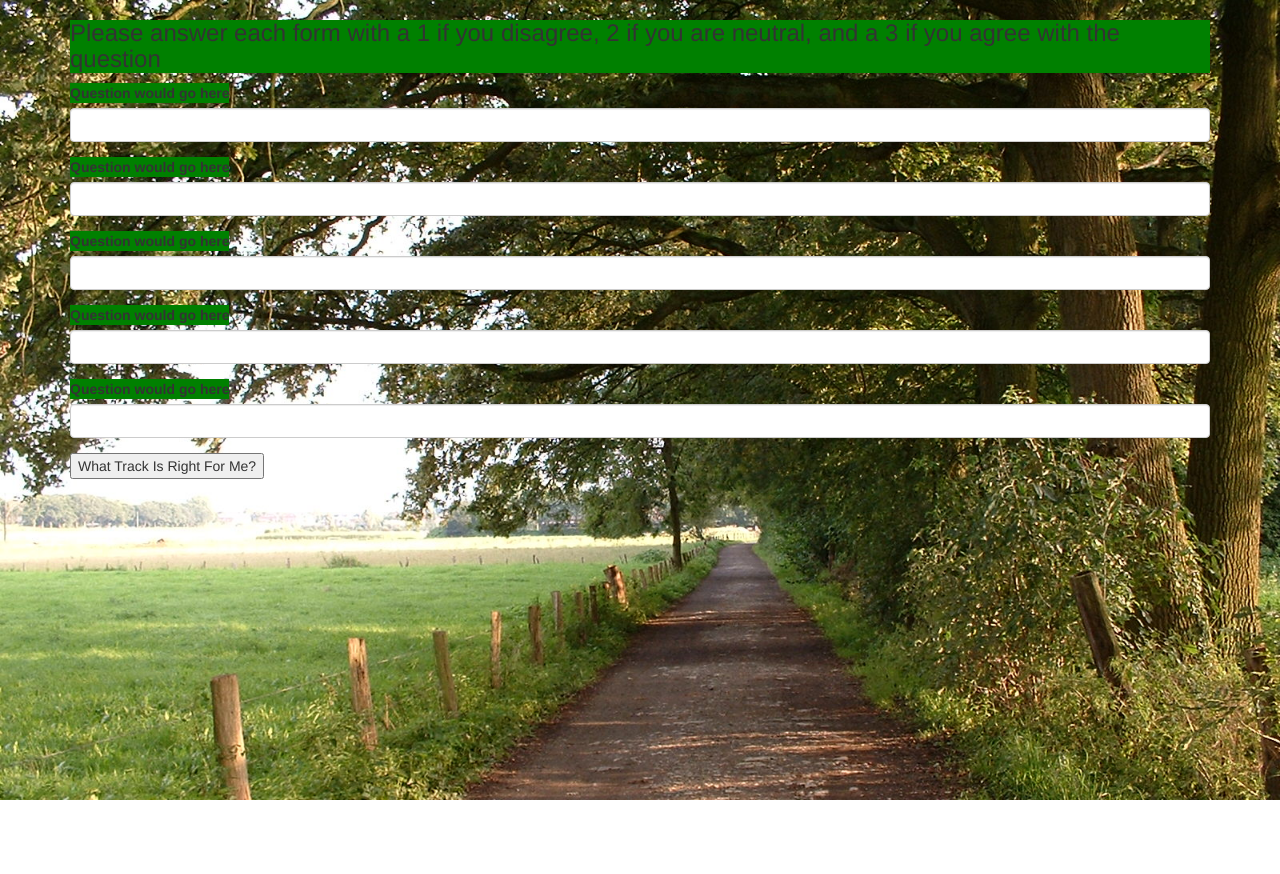
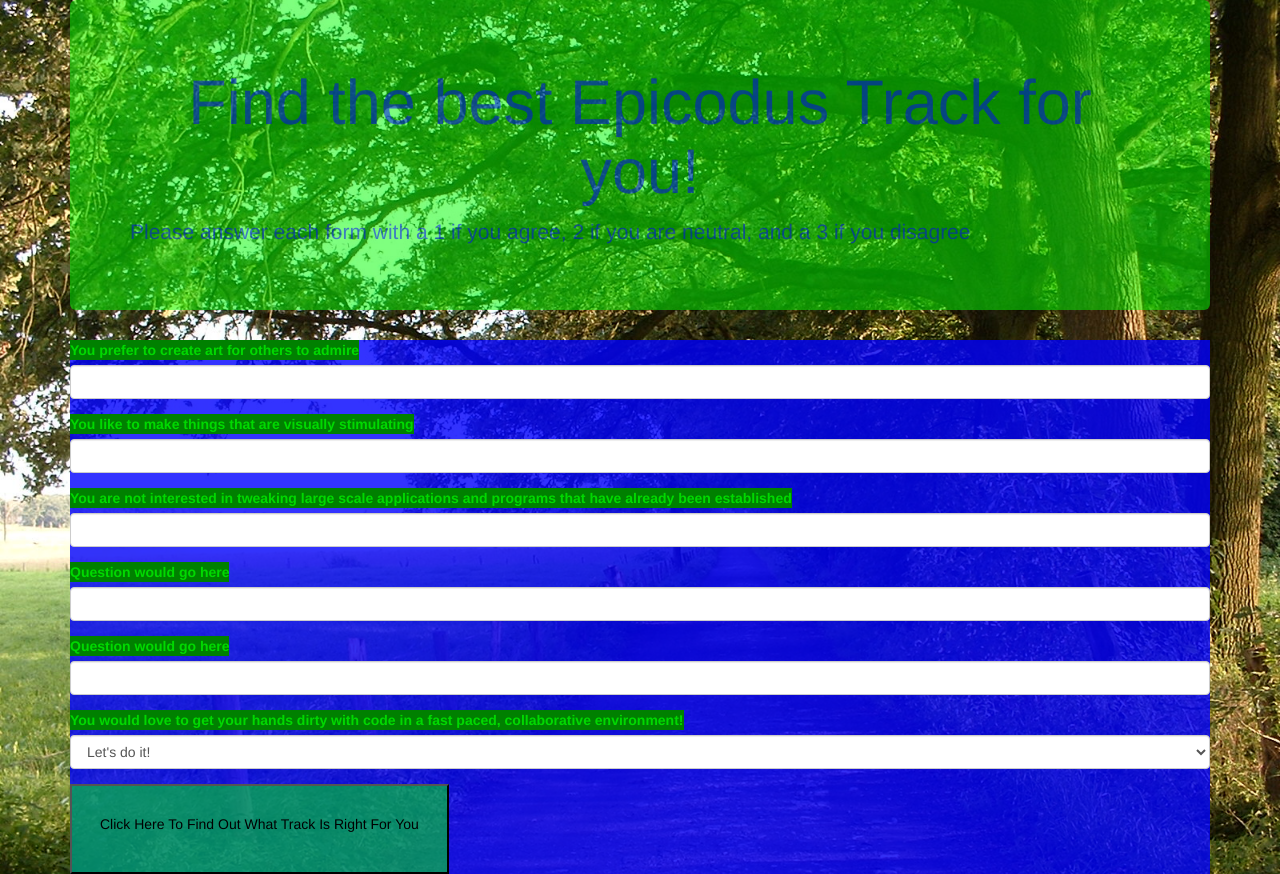
Before and after one commit to IsaacCDHall/TrackSuggester, a plain HTML site: page index.html in a window 1280 px wide. Before the commit the page ends 800 px from the top, so only its background shows below. Drawn offline with nearby package versions, Linux system fonts and the light colour scheme.

Commit message:
clean up general code, create horrendous looking interface

```diff
--- a/css/styles.css
+++ b/css/styles.css
@@ -1,5 +1,5 @@
-h3 {
-  background-color: green;
+h1 {
+  text-align: center;
 }
 
 body{
@@ -14,3 +14,25 @@ label{
 background-color: green;
 display: none;
 }
+
+button{
+  color: red;
+  padding: 2em 2em 2em 2em;
+  text-align: center;
+  background-color: rgba(0, 255, 0, 0.5);
+  text-decoration-style:wavy;
+  text-shadow: 10px;
+}
+#buttText{
+  color:black;
+}
+
+#header{
+  color:rgba(0, 0, 255, 0.5);
+  background-color: rgba(0, 255, 0, 0.5);
+}
+
+form#form-body{
+  color:rgba(0, 255, 0, .7);
+  background-color: rgba(0, 0, 255, .8);
+}
--- a/index.html
+++ b/index.html
@@ -13,18 +13,22 @@
   </head>
   <body>
     <div class="container">
-      <h3>Please answer each form with a 1 if you disagree, 2 if you are neutral, and a 3 if you agree with the question</h3>
-      <form>
+      <div class="jumbotron" id="header">
+        <h1>Find the best Epicodus Track for you!</h1>
+        <p>Please answer each form with a 1 if you agree, 2 if you are neutral, and a 3 if you disagree</p>
+
+      </div>
+      <form id="form-body">
         <div class="form-group">
-          <label for="question1">Question would go here</label>
+          <label for="question1">You prefer to create art for others to admire</label>
           <input required id="question1Input" class="form-control" type="number">
         </div>
         <div class="form-group">
-          <label for="question2"> Question would go here</label>
+          <label for="question2"> You like to make things that are visually stimulating </label>
           <input required id="question2Input" class="form-control" type="number">
         </div>
         <div class="form-group">
-          <label for="question3">Question would go here</label>
+          <label for="question3">You are not interested in tweaking large scale applications and programs that have already been established </label>
           <input required id="question3Input" class="form-control" type="number">
         </div>
         <div class="form-group">
@@ -35,7 +39,21 @@
           <label for="question5">Question would go here</label>
           <input required id="question5Input" class="form-control" type="number">
         </div>
-        <button type="submit" name="button">What Track Is Right For Me?</button>
+        <div class="form-group">
+          <label for="duh">You would love to get your hands dirty with code in a fast paced, collaborative environment!</label>
+          <select class="form-control">
+            <option>Let's do it!</option>
+            <option>duh</option>
+            <option>Of Course!</option>
+            <option>Yes, please!</option>
+            <option>I love to better myself, so yes</option>
+          </select>
+        </div>
+        <button type="submit" name="button">
+          <p id="buttText">
+          Click Here To Find Out What Track Is Right For You
+          </p>
+        </button>
       </form>
       <div id="bestTrack">
         <div class="cssDesign"
--- a/js/scripts.js
+++ b/js/scripts.js
@@ -1,20 +1,20 @@
 
 function cssDesign(question1, question2, question3, question4, question5) {
-  if((question1 + question2 + question3 + question4 + question5) <= 5 ) {
+  if((question1 + question2 + question3 + question4 + question5) <= 7 ) {
     return true
   } else {
     return false
   }
 }
 function javaRuby(question1, question2, question3, question4, question5) {
-  if((question1 + question2 + question3 + question4 + question5) <= 10 ) {
+  if((question1 + question2 + question3 + question4 + question5) <= 12 ) {
     return true
   } else {
     return false
   }
 }
 // function csharpPhp(question1, question2, question3, question4, question5) {
-//   if((question1 + question2 + question3 + question4 + question5) <= 15 ) {
+//   if((question1 + question2 + question3 + question4 + question5) >= 17 ) {
 //     return true
 //   } else {
 //     return false
@@ -34,29 +34,30 @@ $(document).ready(function() {
     let question3 = parseInt($('#question3Input').val());
     let question4 = parseInt($('#question4Input').val());
     let question5 = parseInt($('#question5Input').val());
-    let result = ""
+    // let result = ""
 
     if (cssDesign(question1, question2, question3, question4, question5) === true) {
       console.log("CSS True");
-      // result = "Css and Design";
+      // result = "Css and Design"; saving this as reference for another solution to display
       $(".cssDesign").show();
       $(".javaRuby").hide();
       $(".csharpPhp").hide();
     } else if(javaRuby(question1, question2, question3, question4, question5) === true) {
       console.log("javaRuby True");
-      // result = "Java/Ruby Track";
+      // result = "Java/Ruby Track"; saving this as reference for another solution to display
       $(".cssDesign").hide();
       $(".javaRuby").show();
       $(".csharpPhp").hide();
     } else {
-      console.log("else statement");
-      // result = "C# and PHP";
+      console.log("else statement trigger");
+      // result = "C# and PHP"; saving this as reference for another solution to display
       $(".cssDesign").hide();
       $(".javaRuby").hide();
       $(".csharpPhp").show();
     }
 
 
-    // $("#bestTrack").text(result);
+    // $("#bestTrack").text(result); saving this as reference for another solution to display
+
   });
 });
```
